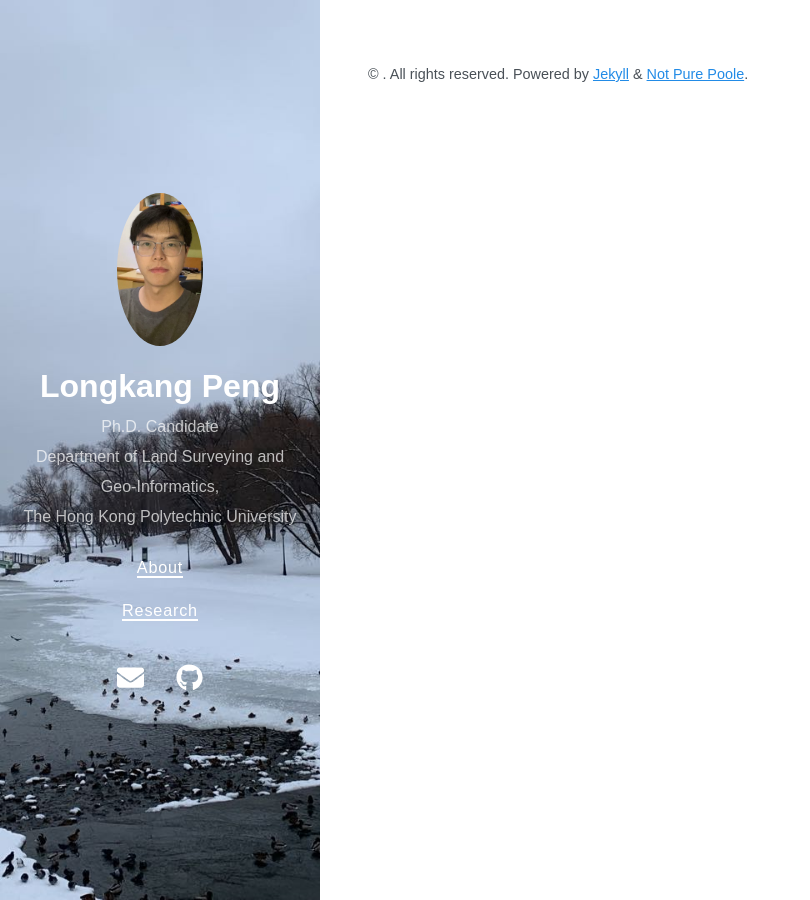
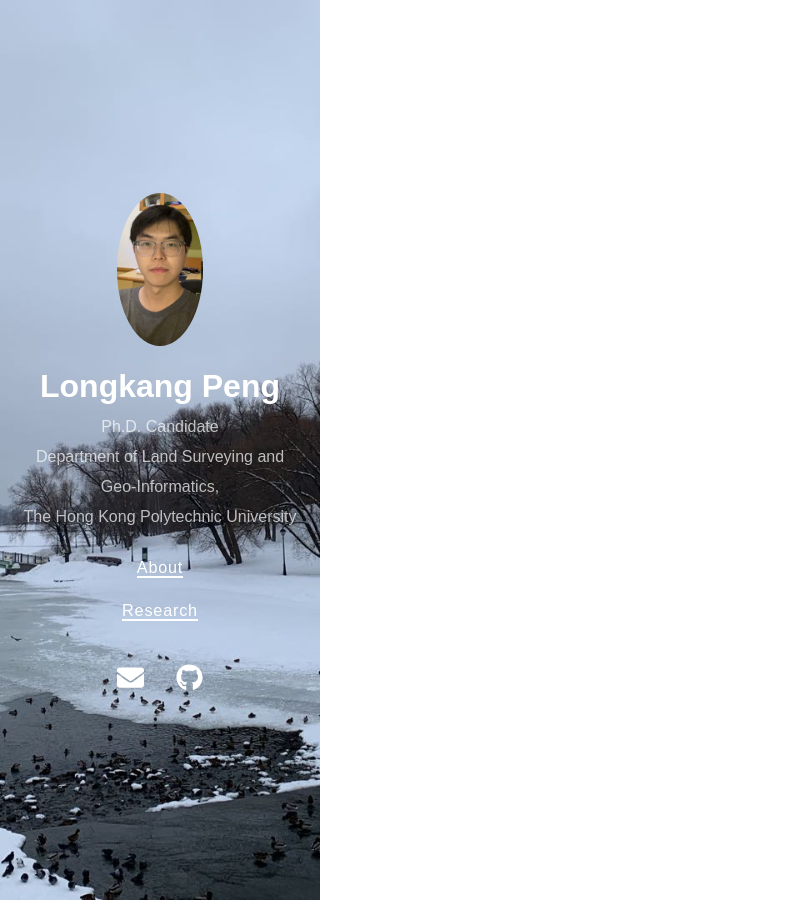
Before and after one commit to LK-Peng/LK-Peng.github.io, a Jekyll site: the page built from index.html, in a window 1280 px wide. Shown: the whole page, without its empty margins (0-810 px from the left). Built offline with Jekyll 4.4.1, drawn with Linux system fonts in a browser that asks for light colours; nearby versions of some CDN libraries; the list of posts is cut into pages by our own code.

Commit message:
add jekyll template test

```diff
--- a/_includes/content.html
+++ b/_includes/content.html
@@ -10,8 +10,8 @@
   {%- else -%}
     {%- assign year_string = year_from | append: '&nbsp;' | append: '-' | append: '&nbsp;' | append: year_to -%}
   {%- endif -%}
-  <small>
+  <!-- <small>
     &copy; {{ year_string }} {% if site.author %}<a href="{{ site.author.url }}">{{ site.author.name }}</a>{% endif %}. All rights reserved.
     Powered by <a href="https://jekyllrb.com/">Jekyll</a> & <a href="https://github.com/vszhub/not-pure-poole">Not Pure Poole</a>.
-  </small>
+  </small> -->
 </footer>
```
